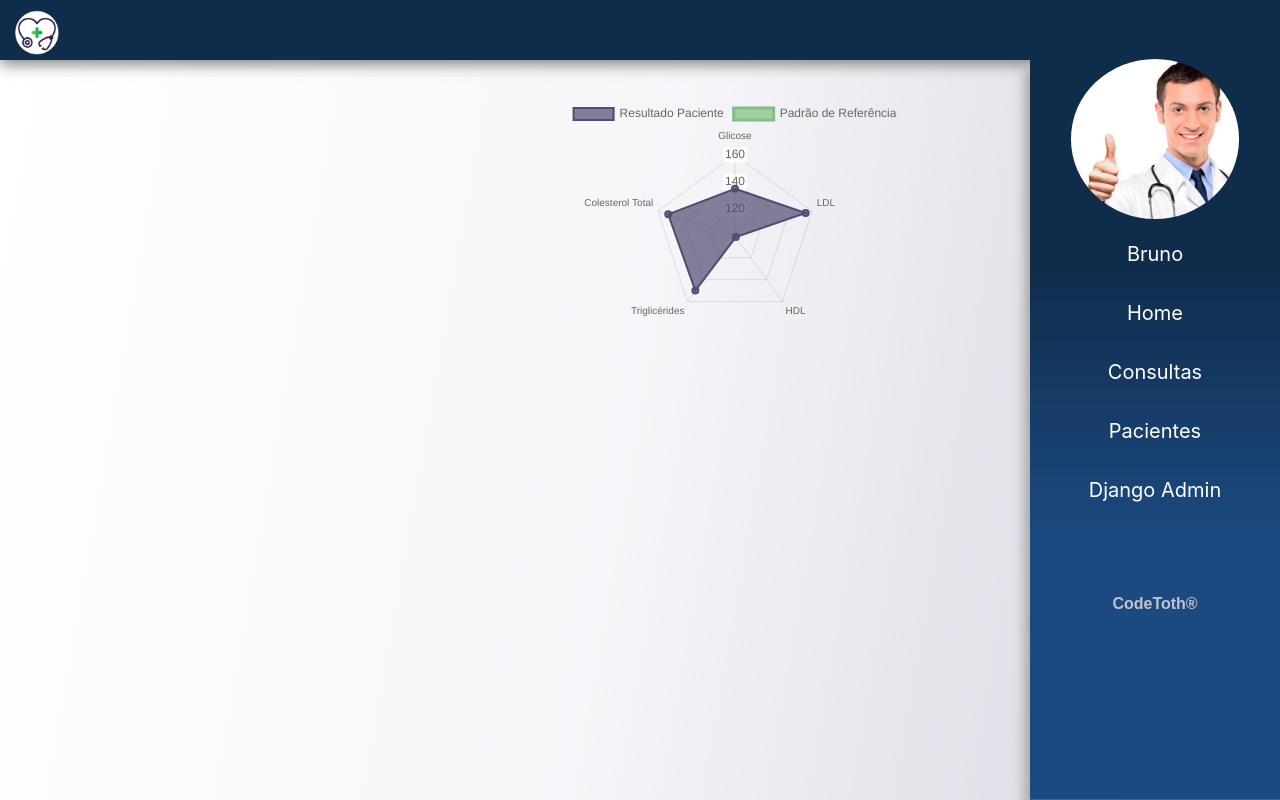
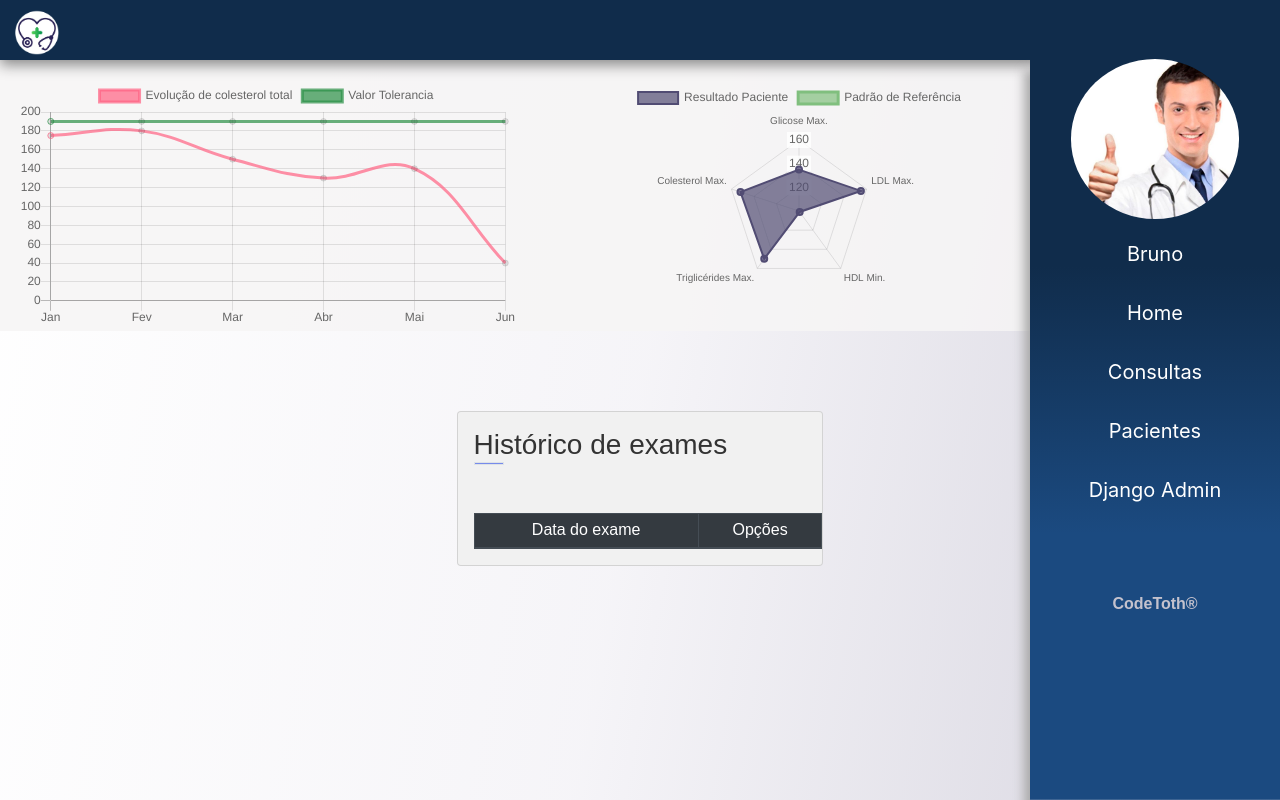
Before and after one commit to bruno-ralmeida/PI_2020.1, a Django app: page /exames/ in a window 1280 px wide. Run offline with Django 3.2, Linux system fonts and the light colour scheme; a user stored in the database is signed in; data comes from the database, SQL or seed files in the repository; lists and menus that the app fills with data are empty; some libraries are stand-ins or nearby versions; some web fonts are replaced.

Commit message:
Alterando exames.

```diff
--- a/app/exames/admin.py
+++ b/app/exames/admin.py
@@ -6,7 +6,7 @@ class lista_exame_result(admin.ModelAdmin):
     list_display_links = ('data_exame', 'paciente')
 
 class lista_exame_ref(admin.ModelAdmin):
-    list_display = ('id' ,'glicose', 'ldl_max', 'hdl_max', 'triglicerides_max', 'colesterol_max','idade_min', 'idade_max')
+    list_display = ('id' ,'glicose', 'ldl_max', 'hdl_min', 'triglicerides_max', 'colesterol_max','idade_min', 'idade_max')
 
 
 
--- a/app/exames/models.py
+++ b/app/exames/models.py
@@ -15,7 +15,7 @@ class Exame_Resultado(models.Model):
 class Exame_Referencia(models.Model):
     glicose = models.CharField(max_length=15)
     ldl_max = models.CharField(max_length=15)
-    hdl_max = models.CharField(max_length=15)
+    hdl_min = models.CharField(max_length=15)
     triglicerides_max = models.CharField(max_length=15)
     colesterol_max = models.CharField(max_length=15)
     idade_min = models.IntegerField()
--- a/app/exames/views.py
+++ b/app/exames/views.py
@@ -15,11 +15,25 @@ def listar(request):
     return render(request, 'exames/exames.html', dados)
 
 def detalhes(request, paciente_id):
+
     dados = get_dados(request)
     paciente = get_object_or_404(Paciente, id=paciente_id)
-    start_age = 0
-    end_age = calculo_idade(paciente.data_nascimento)
-    exame_ref = Exame_Referencia.objects.filter(idade__range=(start_age,end_age))
+
+
+    pac_idade = calculo_idade(paciente.data_nascimento)
+
+    if pac_idade <= 9:
+        start_age = 0
+        end_age = 9
+    if pac_idade > 9 and pac_idade <= 19:
+        start_age = 10
+        end_age = 19
+    if pac_idade >= 20:
+        start_age = 20
+        end_age = 150
+
+
+    exame_ref = Exame_Referencia.objects.filter(idade_min=start_age, idade_max=end_age)
     dados['paciente'] = paciente
     dados['exame_referencia'] = exame_ref
     return render(request, 'exames/exames.html', dados)
--- a/static/css/app.css
+++ b/static/css/app.css
@@ -15,6 +15,15 @@ body{
   background-image: linear-gradient(100deg,rgba(255, 255, 255, .5), rgba(236, 234, 241, .5), rgba(213, 211, 222, 1.5));
 
 }
+
+.mt-x {
+  margin-top: 5rem !important;
+}
+
+.mt-y{
+  margin-top: 2rem !important;
+}
+
 .btn{
   background-color: #102c4b !important;
 
--- a/templates/exames/exames.html
+++ b/templates/exames/exames.html
@@ -3,14 +3,43 @@
 {% block content %}
 
 <main>
-    <section class="container">
-        <div class="row">
-            <div class="col-4"></div>
-            <div class="col-6 mt-5">
+    <section class="container-fluid">
+        <div class="row" style="background-color: rgba(246, 245, 245, 0.856);">
+            <div class="col-5  mt-x" >
+
+                <canvas id="myChart"></canvas>
+
+            </div>
+            <div class="col-5 mt-y">
                 <canvas id="exame_atual"></canvas>
             </div>
         </div>
     </section>
+    <div class="card historico mx-auto">
+        <div class="info-section">
+            <h3> Histórico de exames   <div class="border mb-5"></div>
+            </h3>
+                <table class="table table-sm table-bordered table-striped text-center">
+                    <thead class="thead-dark ">
+                        <tr>
+                            <th scope="col">Data do exame</th>
+                            <th scope="col">Opções</th>
+                    </thead>
+                    <tbody>
+                        {% for exame in exames %}
+                        <tr>
+                            <td>
+                                {{ exame.data_exame}}
+                            </td>
+                            <td>
+                                <a href="#" class="btn btn-sm btn-block btn-primary" data-toggle="modal" data-target="#exame{{exame.id}}"> <i class="far fa-file-pdf"></i></i> </a>
+                            </td>
+                        </tr>
+                        {% endfor %}
+                    </tbody>
+                </table>
+        </div>
+    </div>
 </main>
 <script>
     var ctx = document.getElementById('exame_atual').getContext('2d');
@@ -20,7 +49,7 @@
 
         // The data for our dataset
         data: {
-            labels: ['Glicose', 'LDL', 'HDL', 'Triglicérides', 'Colesterol Total'],
+            labels: ['Glicose Max.', 'LDL Max.', 'HDL Min.', 'Triglicérides Max.', 'Colesterol Max.'],
             datasets: [{
                     label: 'Resultado Paciente',
                     backgroundColor: 'rgba( 81, 76, 115, .7)',
@@ -41,7 +70,7 @@
                     data: [
                         {{ exame.glicose }},
                         {{ exame.ldl_max}},
-                        {{ exame.hdl_max }},
+                        {{ exame.hdl_min }},
                         {{ exame.triglicerides_max}},
                         {{ exame.colesterol_max }}]
                     {% endfor%}
@@ -62,5 +91,40 @@
             }
         }
     });
+
+    var ctx1 = document.getElementById('myChart').getContext('2d');
+    var myChart1 = new Chart(ctx1, {
+        type: 'line',
+        data: {
+            labels: ['Jan', 'Fev', 'Mar', 'Abr', 'Mai', 'Jun'],
+            datasets: [{
+                label: 'Evolução de colesterol total',
+                data: [175, 180, 150, 130, 140, 40],
+                fill: false,
+                borderColor: [
+                    'rgba(255, 99, 132, 0.7)',
+                ],
+
+
+            },{
+                    label: 'Valor Tolerancia',
+                    fill: false,
+					borderColor: [
+                    'rgba(42, 145, 71, .7)',
+
+                ],
+					data: [190, 190, 190, 190, 190, 190],
+            }]
+        },
+        options: {
+            scales: {
+                yAxes: [{
+                    ticks: {
+                        beginAtZero: true
+                    }
+                }]
+            }
+        }
+});
 </script>
 {% endblock %}
```
Also changed, not shown: app/atendente/migrations/0022_auto_20200422_2227.py (added), app/exames/migrations/0003_auto_20200422_2227.py (added), app/medico/migrations/0022_auto_20200422_2227.py (added), db.sqlite3, media/fotos/ali.JPG (deleted), media/fotos/stonks.JPG (deleted), 1 other file.
